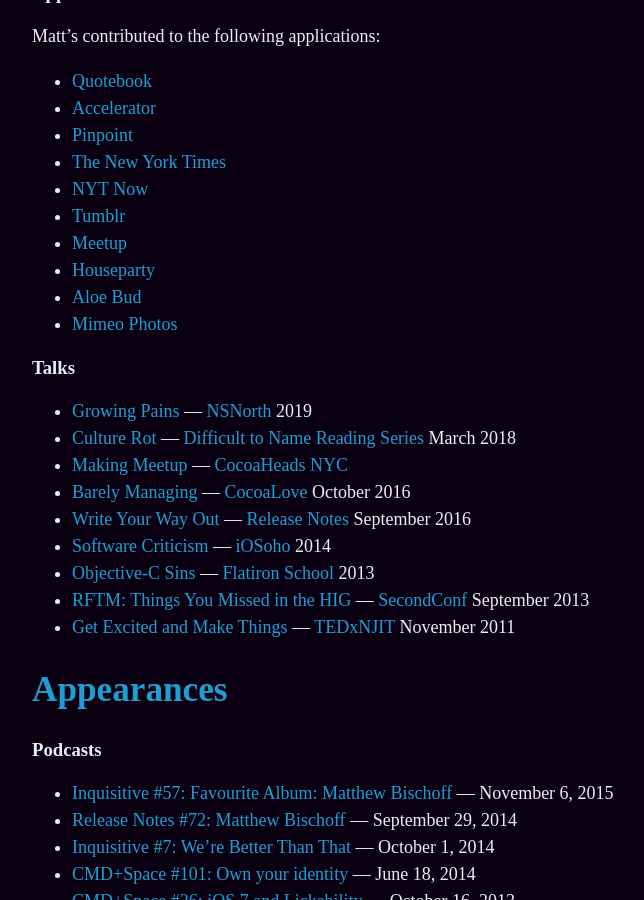
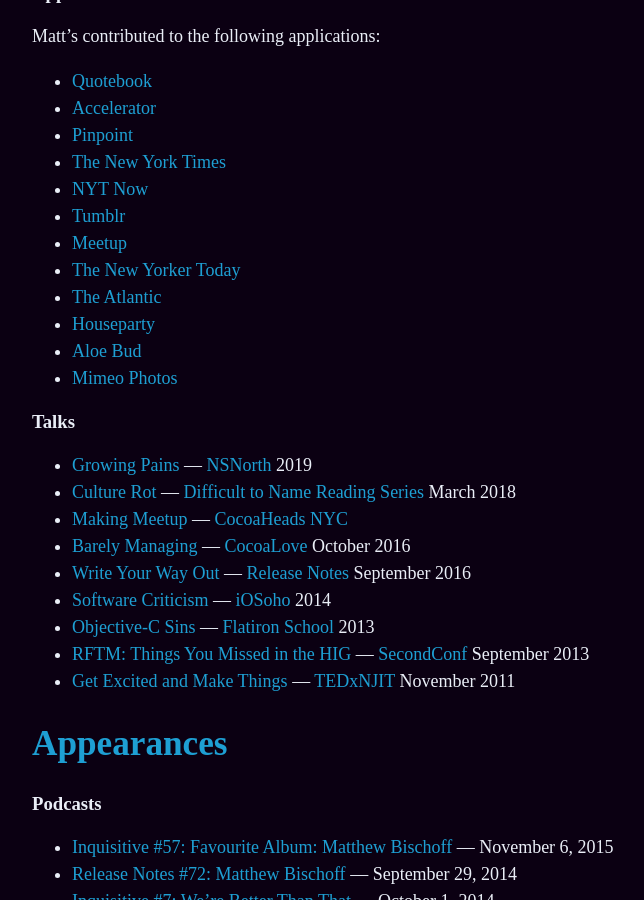
Before and after one commit to mbbischoff/website, a Jekyll site: the page built from about.md, in a window 1280 px wide and 900 px high, scrolled down 1881 px. Shown: the whole window, without its empty margins (258-902 px from the left). Built offline with Jekyll 4.4.1, drawn with Linux system fonts in a browser that asks for light colours; some web fonts are replaced.

Commit message:
Updated About

```diff
--- a/about.md
+++ b/about.md
@@ -31,6 +31,8 @@
 * [NYT Now](https://www.niemanlab.org/2014/04/nyt-now-out-today-mixes-lots-of-good-mobile-centric-ideas-with-moments-of-caution/)
 * [Tumblr](https://apps.apple.com/us/app/tumblr/id305343404)
 * [Meetup](https://www.meetup.com/apps/)
+* [The New Yorker Today](https://www.newyorker.com/today)
+* [The Atlantic](https://apps.apple.com/us/app/the-atlantic-magazine/id397599894)
 * [Houseparty](https://houseparty.com)
 * [Aloe Bud](https://aloebud.com/)
 * [Mimeo Photos](https://mimeophotos.com)
```
